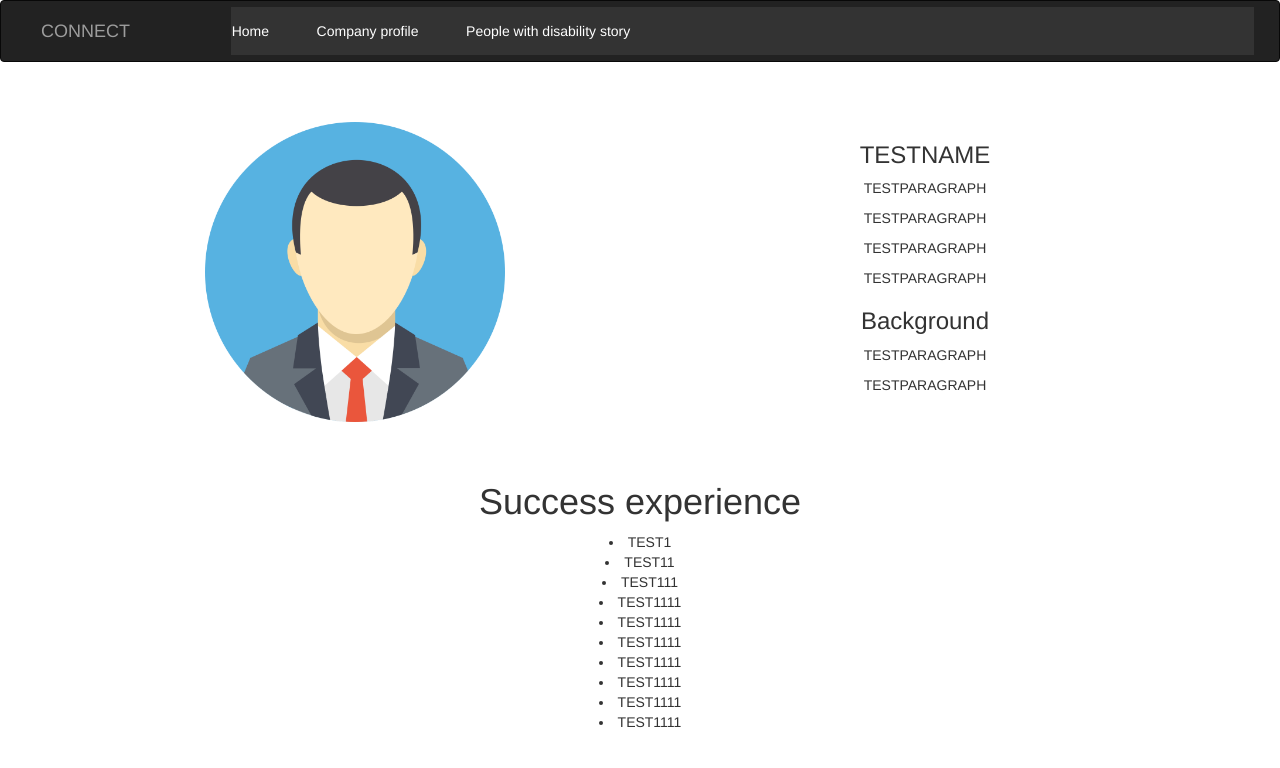
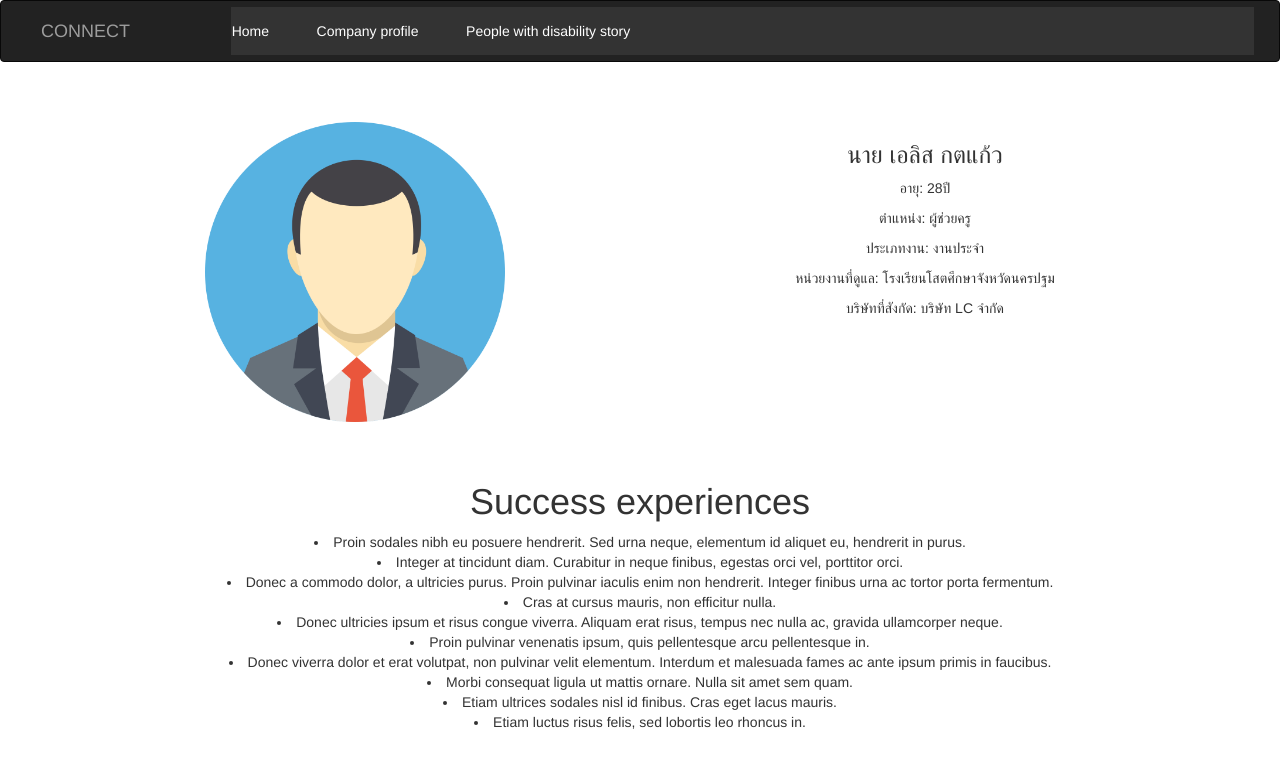
Before and after one commit to goodkavin/connect, a plain HTML site: page pwd_story/pwdstory.html in a window 1280 px wide. Drawn offline with nearby package versions, Linux system fonts and the light colour scheme; files that its build step writes are made by us from their sources; files whose address does not match are found by name.

Commit message:
/CN01-005-ui-each-success-story: Auto stash before merge of "feature/CN01-005-ui-each-success-story" and "develop"

```diff
--- a/pwd_story/pwdstory.html
+++ b/pwd_story/pwdstory.html
@@ -16,7 +16,7 @@
   <script src="https://cdnjs.cloudflare.com/ajax/libs/popper.js/1.14.6/umd/popper.min.js"></script>
   <script src="https://maxcdn.bootstrapcdn.com/bootstrap/4.2.1/js/bootstrap.min.js"></script>
   <script src="js/script.js"></script>
-
+  <link href='https://fonts.googleapis.com/css?family=Montserrat' rel='stylesheet'>
   <link rel="stylesheet" href="https://maxcdn.bootstrapcdn.com/bootstrap/3.4.0/css/bootstrap.min.css">
   <script src="https://ajax.googleapis.com/ajax/libs/jquery/3.3.1/jquery.min.js"></script>
   <script src="https://maxcdn.bootstrapcdn.com/bootstrap/3.4.0/js/bootstrap.min.js"></script>
@@ -66,18 +66,12 @@
     </div>
     <div class="col-6">
       <div>
-        <h3>TESTNAME</h3>
-        <p>TESTPARAGRAPH</p>
-        <p>TESTPARAGRAPH</p>
-        <p>TESTPARAGRAPH</p>
-        <p>TESTPARAGRAPH</p>
-
-        <h3>Background</h3>
-        <p>TESTPARAGRAPH</p>
-        <p>TESTPARAGRAPH</p>
-
-
-
+        <h3>นาย เอลิส กตแก้ว</h3>
+        <p>อายุ: 28ปี</p>
+        <p>ตำแหน่ง: ผู้ช่วยครู</p>
+        <p>ประเภทงาน: งานประจำ</p>
+        <p>หน่วยงานที่ดูแล: โรงเรียนโสตศึกษาจังหวัดนครปฐม</p>
+        <p>บริษัทที่สังกัด: บริษัท LC จำกัด</p>
         </div>
 
 
@@ -87,19 +81,19 @@
 </br>
   <div id="experience" align="center">
     <h1>
-      Success experience
+      Success experiences
     </h1>
 
-      <li><i class="fa fa-globe"></i> TEST1</li>
-      <li><i class="fa fa-linkedin"></i> TEST11</li>
-      <li><i class="fa fa-envelope"></i> TEST111</li>
-      <li><i class="fa fa-phone"></i> TEST1111</li>
-      <li><i class="fa fa-phone"></i> TEST1111</li>
-      <li><i class="fa fa-phone"></i> TEST1111</li>
-      <li><i class="fa fa-phone"></i> TEST1111</li>
-      <li><i class="fa fa-phone"></i> TEST1111</li>
-      <li><i class="fa fa-phone"></i> TEST1111</li>
-      <li><i class="fa fa-phone"></i> TEST1111</li>
+      <li><i class="fa fa-globe"></i> Proin sodales nibh eu posuere hendrerit. Sed urna neque, elementum id aliquet eu, hendrerit in purus.</li>
+      <li><i class="fa fa-linkedin"></i> Integer at tincidunt diam. Curabitur in neque finibus, egestas orci vel, porttitor orci.</li>
+      <li><i class="fa fa-envelope"></i> Donec a commodo dolor, a ultricies purus. Proin pulvinar iaculis enim non hendrerit. Integer finibus urna ac tortor porta fermentum. </li>
+      <li><i class="fa fa-phone"></i> Cras at cursus mauris, non efficitur nulla.</li>
+      <li><i class="fa fa-phone"></i> Donec ultricies ipsum et risus congue viverra. Aliquam erat risus, tempus nec nulla ac, gravida ullamcorper neque.</li>
+      <li><i class="fa fa-phone"></i> Proin pulvinar venenatis ipsum, quis pellentesque arcu pellentesque in.</li>
+      <li><i class="fa fa-phone"></i> Donec viverra dolor et erat volutpat, non pulvinar velit elementum. Interdum et malesuada fames ac ante ipsum primis in faucibus.</li>
+      <li><i class="fa fa-phone"></i> Morbi consequat ligula ut mattis ornare. Nulla sit amet sem quam.</li>
+      <li><i class="fa fa-phone"></i> Etiam ultrices sodales nisl id finibus. Cras eget lacus mauris. </li>
+      <li><i class="fa fa-phone"></i> Etiam luctus risus felis, sed lobortis leo rhoncus in.</li>
 
 
   </div>
```
